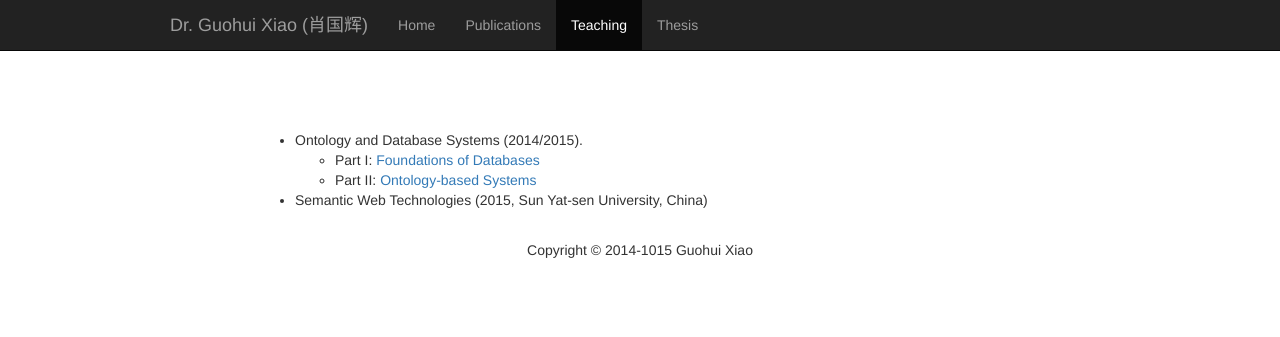
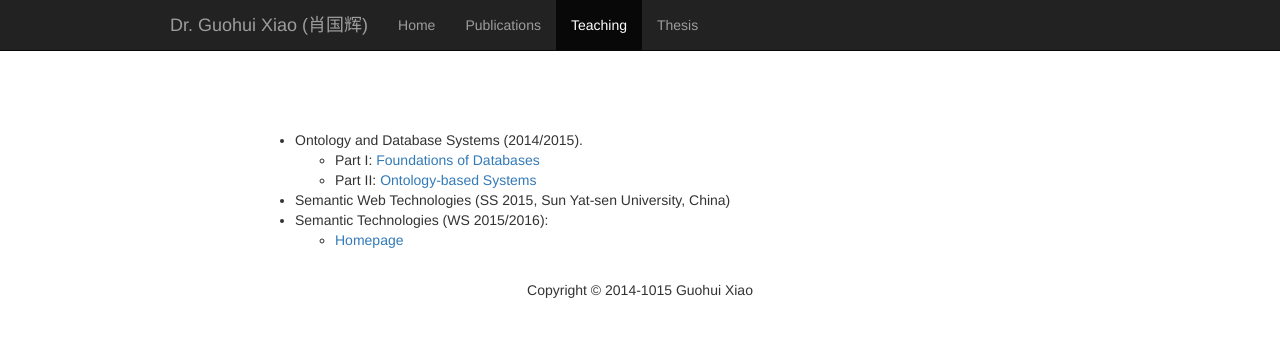
Before and after one commit to ghxiao/ghxiao.github.io, a Jekyll site: the page built from teaching/index.html, in a window 1280 px wide. Shown: the top 337 px of the page. Built offline with Jekyll 4.4.1, drawn with Linux system fonts in a browser that asks for light colours; Markdown is read by kramdown in place of the engine named in the settings.

Commit message:
add link of Semantic Technologies

```diff
--- a/teaching/index.html
+++ b/teaching/index.html
@@ -15,6 +15,12 @@ slug: teaching
         </ul>
     </li>
     <li>
-        Semantic Web Technologies (2015, Sun Yat-sen University, China)
+        Semantic Web Technologies (SS 2015, Sun Yat-sen University, China)
+    </li>
+    <li>
+        Semantic Technologies (WS 2015/2016):
+        <ul>
+        <li><a href="https://www.inf.unibz.it/~franconi/space/doku.php?id=teaching:st:main_st">Homepage</a></li>
+        </ul>
     </li>
 </ul>
```
